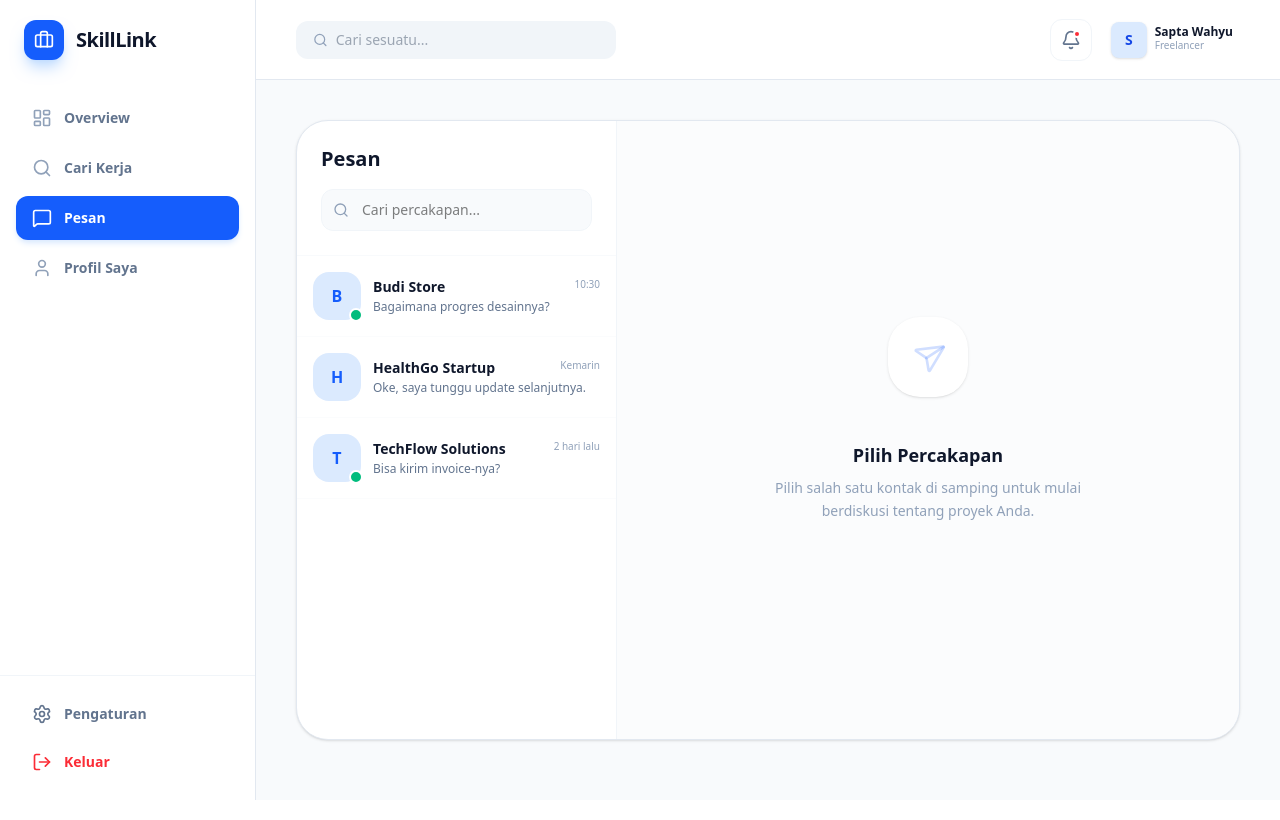
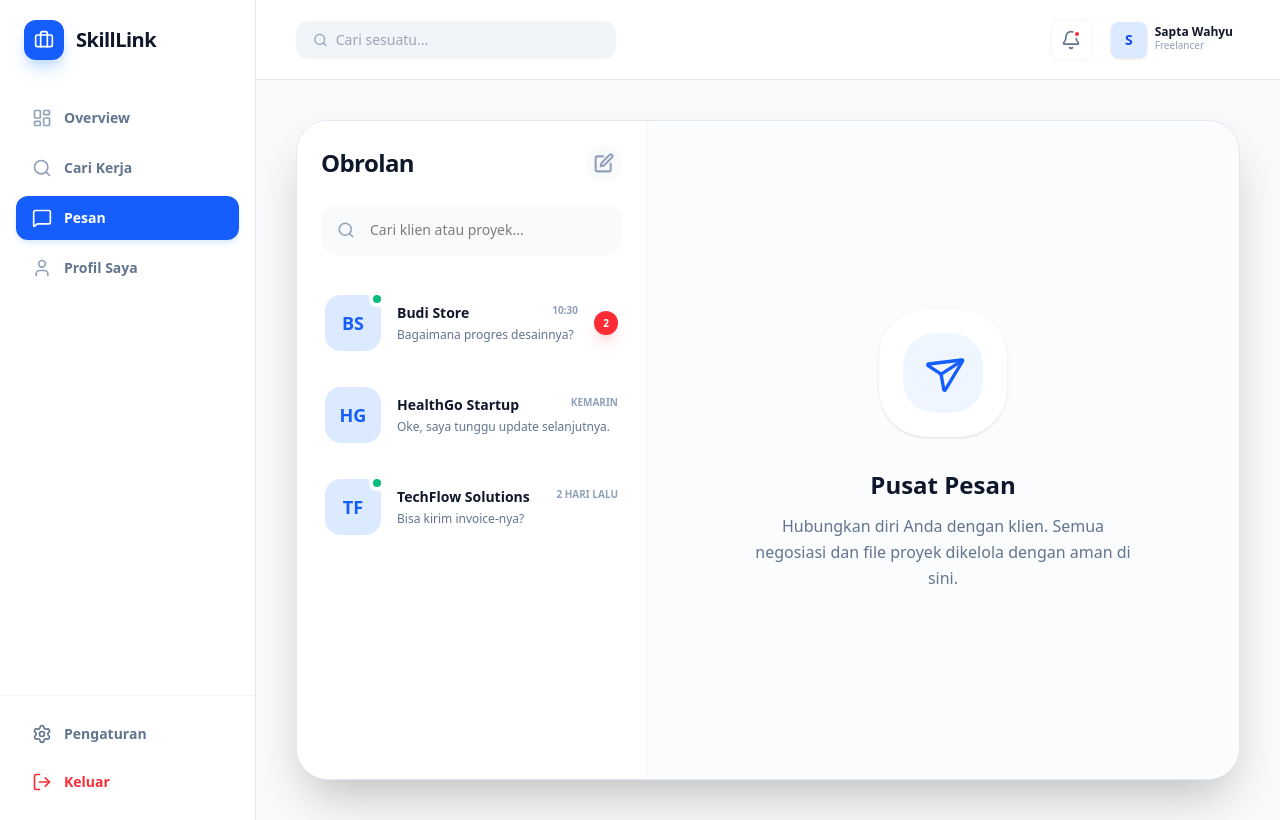
Before and after one commit to KodingMulu/SkillLink, a Next.js app in the folder web/: page /dashboard/freelancer/messages in a window 1280 px wide. Built offline with nearby package versions, Linux system fonts and the light colour scheme.

Commit message:
feat: upgrade UI chat menjadi premium SaaS dengan typing effect dan media sidebar

```diff
--- a/web/src/app/dashboard/freelancer/messages/page.tsx
+++ b/web/src/app/dashboard/freelancer/messages/page.tsx
@@ -2,27 +2,32 @@
 
 import { useState, useRef, useEffect } from 'react';
 import DashboardLayout from "../../DashboardLayout";
-import { Search, MoreVertical, Send, Paperclip, Smile, CheckCheck, ChevronLeft } from 'lucide-react';
+import {
+  Search, MoreVertical, Send, Paperclip, Smile,
+  CheckCheck, ChevronLeft, Phone, Video, Info,
+  Image as ImageIcon, FileText, User, link, Link
+} from 'lucide-react';
 
 export default function MessagesPage() {
   const [selectedChat, setSelectedChat] = useState<any>(null);
   const [newMessage, setNewMessage] = useState('');
+  const [isTyping, setIsTyping] = useState(false);
+  const [showInfo, setShowInfo] = useState(false);
   const scrollRef = useRef<HTMLDivElement>(null);
 
   const [chats] = useState([
-    { id: 1, name: "Budi Store", lastMsg: "Bagaimana progres desainnya?", time: "10:30", unread: 2, online: true },
-    { id: 2, name: "HealthGo Startup", lastMsg: "Oke, saya tunggu update selanjutnya.", time: "Kemarin", unread: 0, online: false },
-    { id: 3, name: "TechFlow Solutions", lastMsg: "Bisa kirim invoice-nya?", time: "2 hari lalu", unread: 0, online: true },
+    { id: 1, name: "Budi Store", lastMsg: "Bagaimana progres desainnya?", time: "10:30", unread: 2, online: true, avatar: "BS" },
+    { id: 2, name: "HealthGo Startup", lastMsg: "Oke, saya tunggu update selanjutnya.", time: "Kemarin", unread: 0, online: false, avatar: "HG" },
+    { id: 3, name: "TechFlow Solutions", lastMsg: "Bisa kirim invoice-nya?", time: "2 hari lalu", unread: 0, online: true, avatar: "TF" },
   ]);
 
   const [messages, setMessages] = useState([
-    { id: 1, text: "Halo, selamat pagi!", sender: "me", time: "09:00" },
-    { id: 2, text: "Pagi juga! Ada update untuk desain landing page?", sender: "them", time: "09:05" },
-    { id: 3, text: "Sudah masuk tahap finishing, sore ini saya kirim ya.", sender: "me", time: "09:10" },
-    { id: 4, text: "Mantap, ditunggu!", sender: "them", time: "09:12" },
+    { id: 1, text: "Halo, selamat pagi Budi! Saya sedang mengerjakan revisi landing page Anda.", sender: "me", time: "09:00", status: 'read' },
+    { id: 2, text: "Pagi juga! Oh syukurlah. Apakah ada kendala di bagian integrasi payment?", sender: "them", time: "09:05", status: 'read' },
+    { id: 3, text: "Sejauh ini aman, hanya perlu penyesuaian API sedikit saja.", sender: "me", time: "09:10", status: 'read' },
+    { id: 4, text: "Bagaimana progres desainnya?", sender: "them", time: "10:30", status: 'delivered' },
   ]);
 
-  // Fungsi kirim pesan
   const handleSendMessage = (e: React.FormEvent) => {
     e.preventDefault();
     if (!newMessage.trim()) return;
@@ -31,141 +36,236 @@ export default function MessagesPage() {
       id: messages.length + 1,
       text: newMessage,
       sender: 'me',
-      time: new Date().toLocaleTimeString([], { hour: '2-digit', minute: '2-digit' })
+      time: new Date().toLocaleTimeString([], { hour: '2-digit', minute: '2-digit' }),
+      status: 'sent'
     };
 
     setMessages([...messages, newMsgObj]);
     setNewMessage('');
+
+    // Simulasi balasan otomatis (typing effect)
+    setTimeout(() => {
+      setIsTyping(true);
+      setTimeout(() => {
+        setIsTyping(false);
+      }, 3000);
+    }, 1000);
   };
 
-  // Auto-scroll ke pesan terbaru
   useEffect(() => {
     if (scrollRef.current) {
       scrollRef.current.scrollTop = scrollRef.current.scrollHeight;
     }
-  }, [messages, selectedChat]);
+  }, [messages, selectedChat, isTyping]);
 
   return (
     <DashboardLayout role="freelancer">
-      <div className="h-[calc(100vh-180px)] bg-white border border-slate-200 rounded-[32px] overflow-hidden flex shadow-sm relative">
+      <div className="h-[calc(100vh-140px)] bg-slate-50/50 md:bg-white border border-slate-200 rounded-none md:rounded-[32px] overflow-hidden flex shadow-2xl relative">
 
-        {/* SIDEBAR DAFTAR CHAT */}
-        <div className={`w-full md:w-80 border-r border-slate-100 flex flex-col ${selectedChat ? 'hidden md:flex' : 'flex'}`}>
-          <div className="p-6 border-b border-slate-50">
-            <h1 className="text-xl font-black text-slate-900 mb-4">Pesan</h1>
-            <div className="relative">
-              <Search className="absolute left-3 top-1/2 -translate-y-1/2 text-slate-400" size={16} />
+        {/* SIDEBAR LEFT: CONTACTS */}
+        <div className={`w-full md:w-[350px] border-r border-slate-100 flex flex-col bg-white z-20 ${selectedChat ? 'hidden md:flex' : 'flex'}`}>
+          <div className="p-6">
+            <div className="flex items-center justify-between mb-6">
+              <h1 className="text-2xl font-black text-slate-900 tracking-tight">Obrolan</h1>
+              <div className="p-2 bg-slate-50 rounded-full text-slate-400 hover:text-blue-600 cursor-pointer transition-all">
+                <EditIcon />
+              </div>
+            </div>
+            <div className="relative group">
+              <Search className="absolute left-4 top-1/2 -translate-y-1/2 text-slate-400 group-focus-within:text-blue-500 transition-colors" size={18} />
               <input
                 type="text"
-                placeholder="Cari percakapan..."
-                className="w-full pl-10 pr-4 py-2.5 bg-slate-50 border border-slate-100 rounded-xl text-sm outline-none focus:ring-2 focus:ring-blue-500 transition-all"
+                placeholder="Cari klien atau proyek..."
+                className="w-full pl-12 pr-4 py-3.5 bg-slate-50 border border-transparent rounded-2xl text-sm outline-none focus:bg-white focus:border-blue-200 focus:ring-4 focus:ring-blue-500/5 transition-all font-medium"
               />
             </div>
           </div>
 
-          <div className="flex-1 overflow-y-auto no-scrollbar">
+          <div className="flex-1 overflow-y-auto px-3 space-y-1">
             {chats.map((chat) => (
               <div
                 key={chat.id}
                 onClick={() => setSelectedChat(chat)}
-                className={`p-4 flex items-center gap-3 cursor-pointer transition-all border-b border-slate-50/50 ${selectedChat?.id === chat.id ? 'bg-blue-50/50 border-r-4 border-r-blue-600' : 'hover:bg-slate-50'}`}
+                className={`p-4 flex items-center gap-4 cursor-pointer rounded-[24px] transition-all ${selectedChat?.id === chat.id ? 'bg-blue-600 shadow-lg shadow-blue-600/20' : 'hover:bg-slate-50'}`}
               >
                 <div className="relative">
-                  <div className="w-12 h-12 bg-blue-100 rounded-2xl flex items-center justify-center text-blue-600 font-bold">
-                    {chat.name.charAt(0)}
+                  <div className={`w-14 h-14 rounded-2xl flex items-center justify-center font-bold text-lg ${selectedChat?.id === chat.id ? 'bg-white/20 text-white' : 'bg-blue-100 text-blue-600'}`}>
+                    {chat.avatar}
                   </div>
-                  {chat.online && <div className="absolute -bottom-0.5 -right-0.5 w-3.5 h-3.5 bg-emerald-500 border-2 border-white rounded-full"></div>}
+                  {chat.online && <div className="absolute -top-1 -right-1 w-4 h-4 bg-emerald-500 border-4 border-white rounded-full"></div>}
                 </div>
                 <div className="flex-1 min-w-0">
-                  <div className="flex justify-between items-start mb-0.5">
-                    <h3 className="font-bold text-slate-900 text-sm truncate">{chat.name}</h3>
-                    <span className="text-[10px] text-slate-400 font-medium">{chat.time}</span>
+                  <div className="flex justify-between items-start mb-1">
+                    <h3 className={`font-bold text-sm truncate ${selectedChat?.id === chat.id ? 'text-white' : 'text-slate-900'}`}>{chat.name}</h3>
+                    <span className={`text-[10px] font-bold uppercase ${selectedChat?.id === chat.id ? 'text-blue-100' : 'text-slate-400'}`}>{chat.time}</span>
                   </div>
-                  <p className="text-xs text-slate-500 truncate font-medium">{chat.lastMsg}</p>
+                  <p className={`text-xs truncate ${selectedChat?.id === chat.id ? 'text-blue-50' : 'text-slate-500'}`}>{chat.lastMsg}</p>
                 </div>
+                {chat.unread > 0 && selectedChat?.id !== chat.id && (
+                  <div className="w-6 h-6 bg-red-500 text-white text-[10px] font-black rounded-xl flex items-center justify-center shadow-lg shadow-red-500/20">
+                    {chat.unread}
+                  </div>
+                )}
               </div>
             ))}
           </div>
         </div>
 
-        {/* AREA CHAT AKTIF */}
+        {/* MIDDLE: CHAT INTERFACE */}
         {selectedChat ? (
-          <div className="flex-1 flex flex-col bg-slate-50/30">
+          <div className="flex-1 flex flex-col bg-white relative">
             {/* Header Chat */}
-            <div className="p-4 md:p-6 bg-white border-b border-slate-100 flex items-center justify-between z-10">
-              <div className="flex items-center gap-3">
-                <button onClick={() => setSelectedChat(null)} className="md:hidden p-2 -ml-2 text-slate-400"><ChevronLeft /></button>
-                <div className="w-10 h-10 bg-blue-600 rounded-xl flex items-center justify-center text-white font-bold text-sm shadow-lg shadow-blue-600/20">
-                  {selectedChat.name.charAt(0)}
+            <div className="p-4 md:px-8 md:py-5 bg-white/80 backdrop-blur-md border-b border-slate-100 flex items-center justify-between sticky top-0 z-10">
+              <div className="flex items-center gap-4">
+                <button onClick={() => setSelectedChat(null)} className="md:hidden p-2 bg-slate-50 rounded-xl text-slate-400"><ChevronLeft /></button>
+                <div className="w-12 h-12 bg-gradient-to-tr from-blue-600 to-indigo-600 rounded-2xl flex items-center justify-center text-white font-bold shadow-lg shadow-blue-600/20">
+                  {selectedChat.avatar}
                 </div>
                 <div>
-                  <h3 className="font-bold text-slate-900 text-sm">{selectedChat.name}</h3>
-                  <p className="text-[10px] text-emerald-500 font-bold uppercase tracking-wider flex items-center gap-1">
-                    <span className="w-1.5 h-1.5 bg-emerald-500 rounded-full animate-pulse"></span>
-                    Online
-                  </p>
+                  <h3 className="font-bold text-slate-900 text-base leading-none mb-1.5">{selectedChat.name}</h3>
+                  <div className="flex items-center gap-2">
+                    <span className="w-2 h-2 bg-emerald-500 rounded-full animate-pulse"></span>
+                    <span className="text-[11px] text-slate-400 font-bold uppercase tracking-wider">Aktif Sekarang</span>
                   </div>
                 </div>
-              <button className="p-2 text-slate-400 hover:bg-slate-50 rounded-lg transition-colors"><MoreVertical size={20}/></button>
+              </div>
+              <div className="flex items-center gap-1 md:gap-3">
+                <button className="p-2.5 text-slate-400 hover:bg-slate-50 hover:text-blue-600 rounded-xl transition-all"><Phone size={20}/></button>
+                <button className="p-2.5 text-slate-400 hover:bg-slate-50 hover:text-blue-600 rounded-xl transition-all"><Video size={20}/></button>
+                <button
+                  onClick={() => setShowInfo(!showInfo)}
+                  className={`p-2.5 rounded-xl transition-all ${showInfo ? 'bg-blue-50 text-blue-600' : 'text-slate-400 hover:bg-slate-50'}`}
+                >
+                  <Info size={20}/>
+                </button>
+              </div>
             </div>
 
             {/* Bubble Chat Area */}
-            <div ref={scrollRef} className="flex-1 overflow-y-auto p-6 space-y-4 no-scrollbar">
+            <div ref={scrollRef} className="flex-1 overflow-y-auto p-6 md:p-10 space-y-6 no-scrollbar bg-[url('https://www.transparenttextures.com/patterns/cubes.png')] bg-fixed opacity-90">
+              <div className="flex justify-center my-8">
+                <span className="px-4 py-1.5 bg-slate-100 text-slate-500 text-[10px] font-bold rounded-full uppercase tracking-widest">Hari Ini</span>
+              </div>
+
               {messages.map((msg) => (
-                <div key={msg.id} className={`flex ${msg.sender === 'me' ? 'justify-end' : 'justify-start'} animate-in slide-in-from-bottom-2 duration-300`}>
-                  <div className={`max-w-[75%] p-4 rounded-2xl text-sm font-medium shadow-sm ${
+                <div key={msg.id} className={`flex ${msg.sender === 'me' ? 'justify-end' : 'justify-start'} animate-in fade-in slide-in-from-bottom-4 duration-500`}>
+                  <div className={`max-w-[80%] md:max-w-[60%] ${msg.sender === 'me' ? 'items-end' : 'items-start'} flex flex-col gap-1`}>
+                    <div className={`p-4 rounded-[24px] text-sm font-medium leading-relaxed shadow-sm ${
                       msg.sender === 'me'
-                    ? 'bg-blue-600 text-white rounded-tr-none'
+                      ? 'bg-blue-600 text-white rounded-tr-none shadow-blue-600/10'
                       : 'bg-white text-slate-700 rounded-tl-none border border-slate-100'
                     }`}>
                       {msg.text}
-                    <div className={`text-[10px] mt-1 flex items-center gap-1 ${msg.sender === 'me' ? 'text-blue-100' : 'text-slate-400'}`}>
-                      {msg.time}
-                      {msg.sender === 'me' && <CheckCheck size={12} />}
+                    </div>
+                    <div className="flex items-center gap-1.5 px-1">
+                      <span className="text-[10px] font-bold text-slate-400">{msg.time}</span>
+                      {msg.sender === 'me' && (
+                        <CheckCheck size={14} className={msg.status === 'read' ? 'text-blue-500' : 'text-slate-300'} />
+                      )}
                     </div>
                   </div>
                 </div>
               ))}
+
+              {isTyping && (
+                <div className="flex justify-start animate-in fade-in duration-300">
+                  <div className="bg-slate-100 px-4 py-3 rounded-2xl rounded-tl-none flex gap-1">
+                    <span className="w-1.5 h-1.5 bg-slate-400 rounded-full animate-bounce"></span>
+                    <span className="w-1.5 h-1.5 bg-slate-400 rounded-full animate-bounce [animation-delay:0.2s]"></span>
+                    <span className="w-1.5 h-1.5 bg-slate-400 rounded-full animate-bounce [animation-delay:0.4s]"></span>
+                  </div>
+                </div>
+              )}
             </div>
 
-            {/* AREA INPUT PESAN (TAHAP 3) */}
-            <div className="p-4 md:p-6 bg-white border-t border-slate-100">
-              <form onSubmit={handleSendMessage} className="flex items-center gap-2 md:gap-4 bg-slate-50 p-2 pl-4 rounded-[20px] border border-slate-100 focus-within:border-blue-400 focus-within:ring-4 focus-within:ring-blue-500/5 transition-all">
-                <button type="button" className="text-slate-400 hover:text-blue-600 transition-colors">
-                  <Paperclip size={20} />
+            {/* Input Footer */}
+            <div className="p-4 md:p-8 bg-white border-t border-slate-100">
+              <form onSubmit={handleSendMessage} className="flex items-end gap-3 max-w-5xl mx-auto bg-slate-50 p-2 rounded-[28px] border border-slate-100 focus-within:bg-white focus-within:border-blue-400 focus-within:ring-8 focus-within:ring-blue-500/5 transition-all">
+                <div className="flex items-center">
+                  <button type="button" className="p-3 text-slate-400 hover:text-blue-600 hover:bg-white rounded-full transition-all">
+                    <Paperclip size={22} />
                   </button>
-                <input
-                  type="text"
+                </div>
+                <textarea
+                  rows={1}
                   value={newMessage}
                   onChange={(e) => setNewMessage(e.target.value)}
-                  placeholder="Ketik pesan Anda di sini..."
-                  className="flex-1 bg-transparent border-none outline-none text-sm font-medium text-slate-700 placeholder:text-slate-400 py-2"
+                  onKeyDown={(e) => {
+                    if (e.key === 'Enter' && !e.shiftKey) {
+                      e.preventDefault();
+                      handleSendMessage(e);
+                    }
+                  }}
+                  placeholder="Tulis pesan untuk klien..."
+                  className="flex-1 bg-transparent border-none outline-none text-sm font-medium text-slate-700 placeholder:text-slate-400 py-3 max-h-32 resize-none"
                 />
-                <button type="button" className="hidden sm:block text-slate-400 hover:text-amber-500 transition-colors">
-                  <Smile size={20} />
+                <div className="flex items-center gap-1 pr-1 pb-1">
+                  <button type="button" className="hidden sm:block p-3 text-slate-400 hover:text-amber-500 transition-all">
+                    <Smile size={22} />
                   </button>
                   <button
                     type="submit"
                     disabled={!newMessage.trim()}
-                  className={`p-2.5 rounded-xl transition-all shadow-lg ${
+                    className={`p-3.5 rounded-2xl transition-all shadow-xl ${
                       newMessage.trim()
-                    ? 'bg-blue-600 text-white shadow-blue-600/20 hover:scale-105 active:scale-95'
+                      ? 'bg-blue-600 text-white shadow-blue-600/30 hover:scale-105 active:scale-95'
                       : 'bg-slate-200 text-slate-400 cursor-not-allowed'
                     }`}
                   >
-                  <Send size={18} />
+                    <Send size={20} className={newMessage.trim() ? 'fill-white' : ''} />
                   </button>
+                </div>
               </form>
             </div>
           </div>
         ) : (
-          /* State Kosong */
-          <div className="hidden md:flex flex-1 items-center justify-center bg-slate-50/50 flex-col text-slate-400 p-8">
-            <div className="w-20 h-20 bg-white rounded-[32px] shadow-sm flex items-center justify-center mb-6 animate-bounce duration-[3000ms]">
-              <Send size={32} className="rotate-12 text-blue-600/20" />
+          /* Empty State */
+          <div className="hidden md:flex flex-1 items-center justify-center bg-slate-50/50 flex-col text-slate-400 p-8 text-center">
+            <div className="w-32 h-32 bg-white rounded-[48px] shadow-sm flex items-center justify-center mb-8 animate-pulse">
+              <div className="w-20 h-20 bg-blue-50 rounded-[32px] flex items-center justify-center">
+                <Send size={40} className="rotate-12 text-blue-600" />
               </div>
-            <h2 className="text-slate-900 font-black text-lg mb-2">Pilih Percakapan</h2>
-            <p className="font-medium text-sm max-w-xs text-center leading-relaxed">Pilih salah satu kontak di samping untuk mulai berdiskusi tentang proyek Anda.</p>
+            </div>
+            <h2 className="text-slate-900 font-black text-2xl mb-3">Pusat Pesan</h2>
+            <p className="font-medium text-slate-500 max-w-sm leading-relaxed">Hubungkan diri Anda dengan klien. Semua negosiasi dan file proyek dikelola dengan aman di sini.</p>
+          </div>
+        )}
+
+        {/* RIGHT SIDEBAR: MEDIA & INFO (TAHAP 4) */}
+        {selectedChat && showInfo && (
+          <div className="hidden lg:flex w-80 border-l border-slate-100 bg-white animate-in slide-in-from-right duration-300 flex-col">
+            <div className="p-8 text-center border-b border-slate-50">
+              <div className="w-24 h-24 bg-blue-100 text-blue-600 rounded-[32px] flex items-center justify-center text-3xl font-black mx-auto mb-4 shadow-inner">
+                {selectedChat.avatar}
+              </div>
+              <h3 className="font-black text-slate-900 text-xl mb-1">{selectedChat.name}</h3>
+              <p className="text-xs font-bold text-blue-600 uppercase tracking-widest">Klien Premium</p>
+            </div>
+
+            <div className="flex-1 overflow-y-auto p-6 space-y-8">
+              <div>
+                <h4 className="text-[10px] font-black text-slate-400 uppercase tracking-[0.2em] mb-4">Media Dibagikan</h4>
+                <div className="grid grid-cols-3 gap-2">
+                  {[1,2,3].map(i => (
+                    <div key={i} className="aspect-square bg-slate-100 rounded-xl border border-slate-200 hover:border-blue-400 transition-colors cursor-pointer overflow-hidden">
+                      <img src={`https://picsum.photos/200?random=${i}`} className="w-full h-full object-cover opacity-80 hover:opacity-100" />
+                    </div>
+                  ))}
+                </div>
+              </div>
+
+              <div className="space-y-4">
+                <h4 className="text-[10px] font-black text-slate-400 uppercase tracking-[0.2em]">Aksi Cepat</h4>
+                <button className="w-full flex items-center gap-3 p-3 hover:bg-slate-50 rounded-2xl text-sm font-bold text-slate-700 transition-all">
+                  <div className="p-2 bg-blue-50 text-blue-600 rounded-lg"><Link size={16}/></div>
+                  Lihat Kontrak
+                </button>
+                <button className="w-full flex items-center gap-3 p-3 hover:bg-slate-50 rounded-2xl text-sm font-bold text-slate-700 transition-all">
+                  <div className="p-2 bg-slate-50 text-slate-500 rounded-lg"><FileText size={16}/></div>
+                  Invoice Proyek
+                </button>
+              </div>
+            </div>
           </div>
         )}
 
@@ -173,3 +273,13 @@ export default function MessagesPage() {
     </DashboardLayout>
   );
 }
+
+// Helper Ikon Edit
+function EditIcon() {
+  return (
+    <svg width="20" height="20" viewBox="0 0 24 24" fill="none" stroke="currentColor" strokeWidth="2.5" strokeLinecap="round" strokeLinejoin="round">
+      <path d="M11 4H4a2 2 0 0 0-2 2v14a2 2 0 0 0 2 2h14a2 2 0 0 0 2-2v-7" />
+      <path d="M18.5 2.5a2.121 2.121 0 0 1 3 3L12 15l-4 1 1-4 9.5-9.5z" />
+    </svg>
+  );
+}
```
Lines whose indentation alone changed are shown as unchanged.
